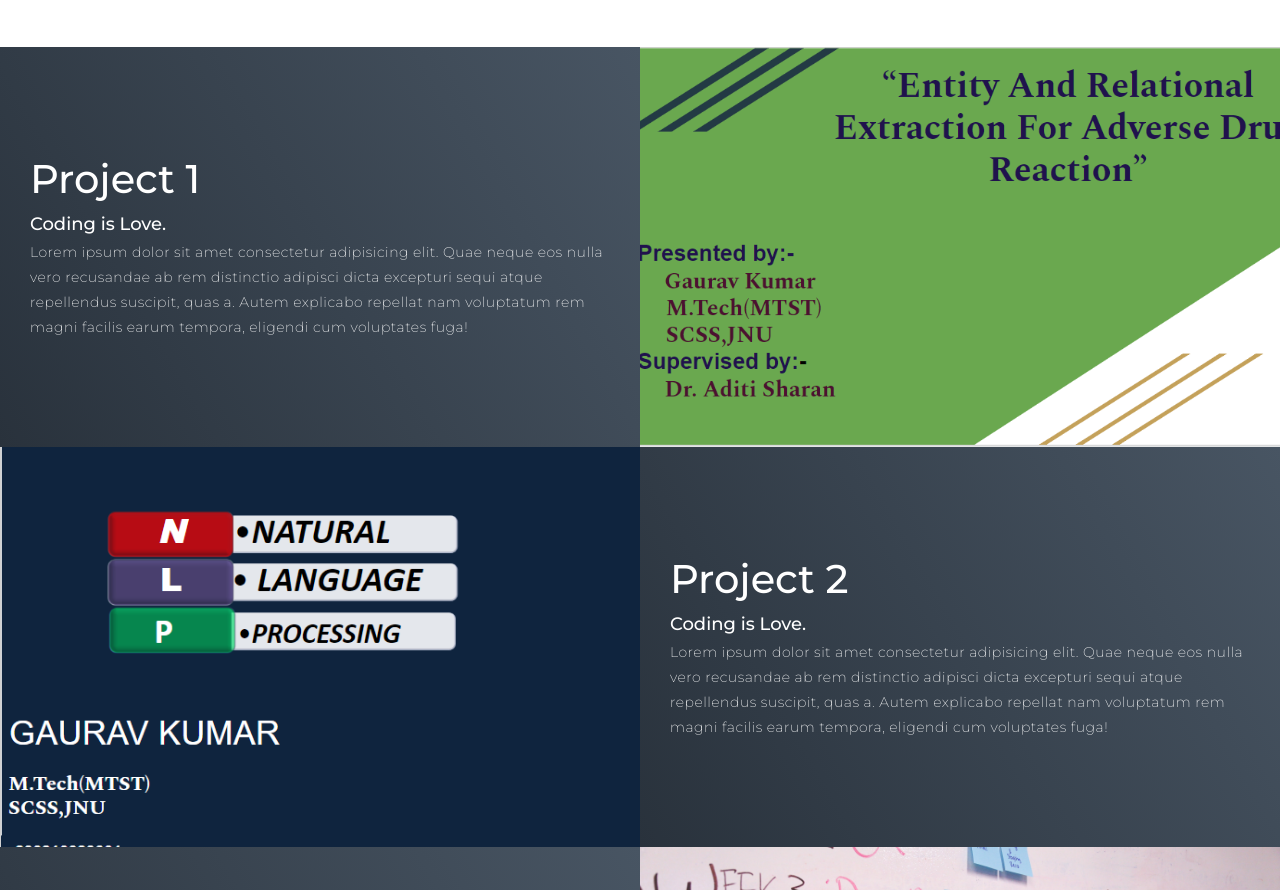
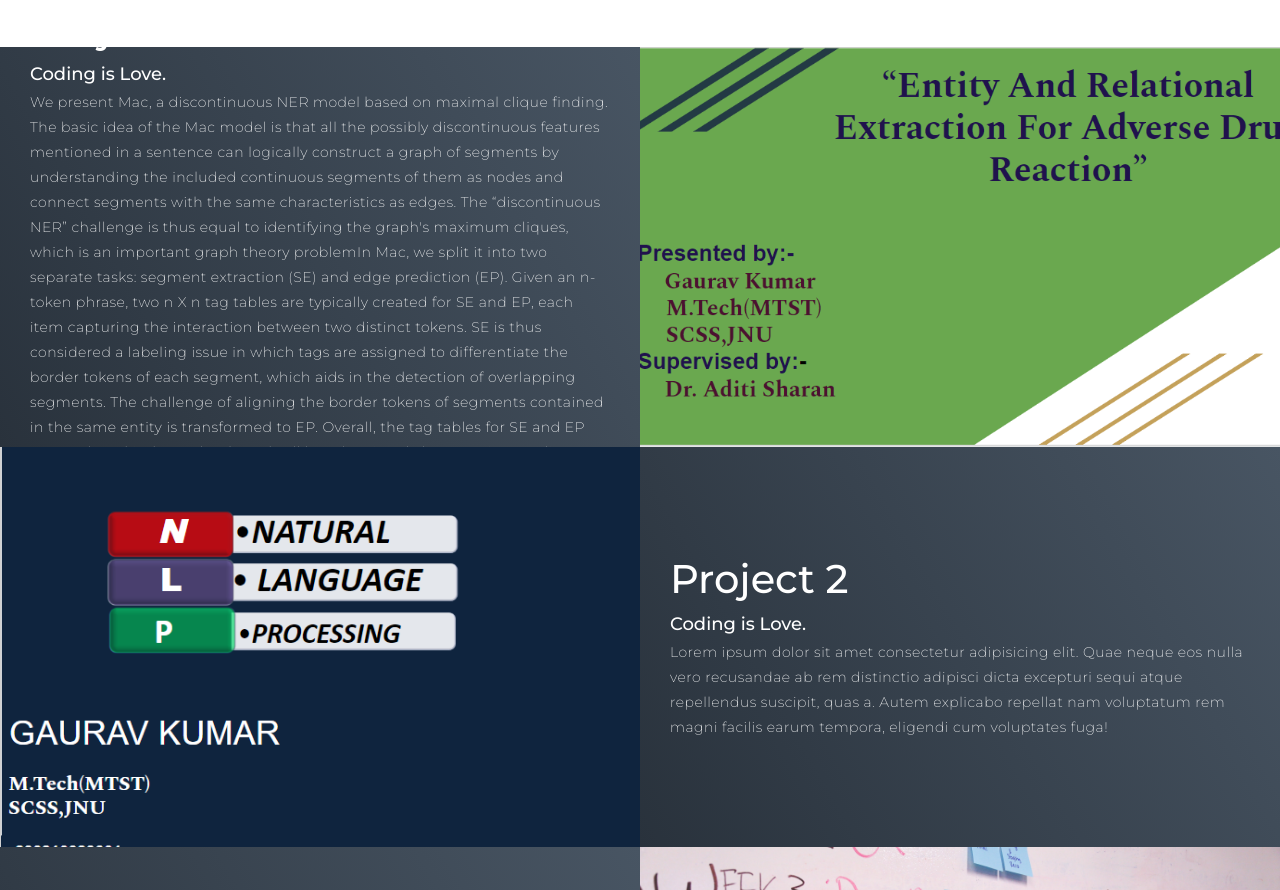
Before and after one commit to gauravkumar62024/gaurav2211003.github.io, a plain HTML site: page index.html in a window 1280 px wide. Shown: the part 2296-3186 px from the top of the page. Drawn offline with Linux system fonts and the light colour scheme.

Commit message:
Update index.html
Signed-off-by: GAURAV KUMAR <78220135+gauravkumar62024@users.noreply.github.com>

```diff
--- a/index.html
+++ b/index.html
@@ -114,7 +114,18 @@ Internship at IIT Kanpur of 57 days.(2018)</p>
                     <div class="project-info">
                         <h1>Project 1</h1>
                         <h2>Coding is Love.</h2>
-                        <p>Lorem ipsum dolor sit amet consectetur adipisicing elit. Quae neque eos nulla vero recusandae ab rem distinctio adipisci dicta excepturi sequi atque repellendus suscipit, quas a. Autem explicabo repellat nam voluptatum rem magni facilis earum tempora, eligendi cum voluptates fuga!</p>
+                        <p>We present Mac, a discontinuous NER model based on maximal clique finding. The basic idea of
+                           the Mac model is that all the possibly discontinuous features mentioned in a sentence can logically
+                            construct a graph of segments by understanding the included continuous segments of them as nodes
+                            and connect segments with the same characteristics as edges. The “discontinuous NER” challenge
+                            is thus equal to identifying the graph's maximum cliques, which is an important graph theory
+                            problemIn Mac, we split it into two separate tasks: segment extraction (SE) and edge prediction (EP). Given an n-token phrase,
+                            two n X n tag tables are typically created for SE and EP, each item capturing the interaction between two distinct tokens.
+
+                            SE is thus considered a labeling issue in which tags are assigned to differentiate the border tokens of each segment, which aids in the detection
+                            of overlapping segments. The challenge of aligning the border tokens of segments contained in the same entity is transformed to EP.
+                            Overall, the tag tables for SE and EP are produced independently and will be taken jointly by a maximum clique
+                            searching method to retrieve desired entities.</p>
                     </div>
                     <div class="project-img">
                         <img src="image/jnu_thesis.png" alt="img">
```
